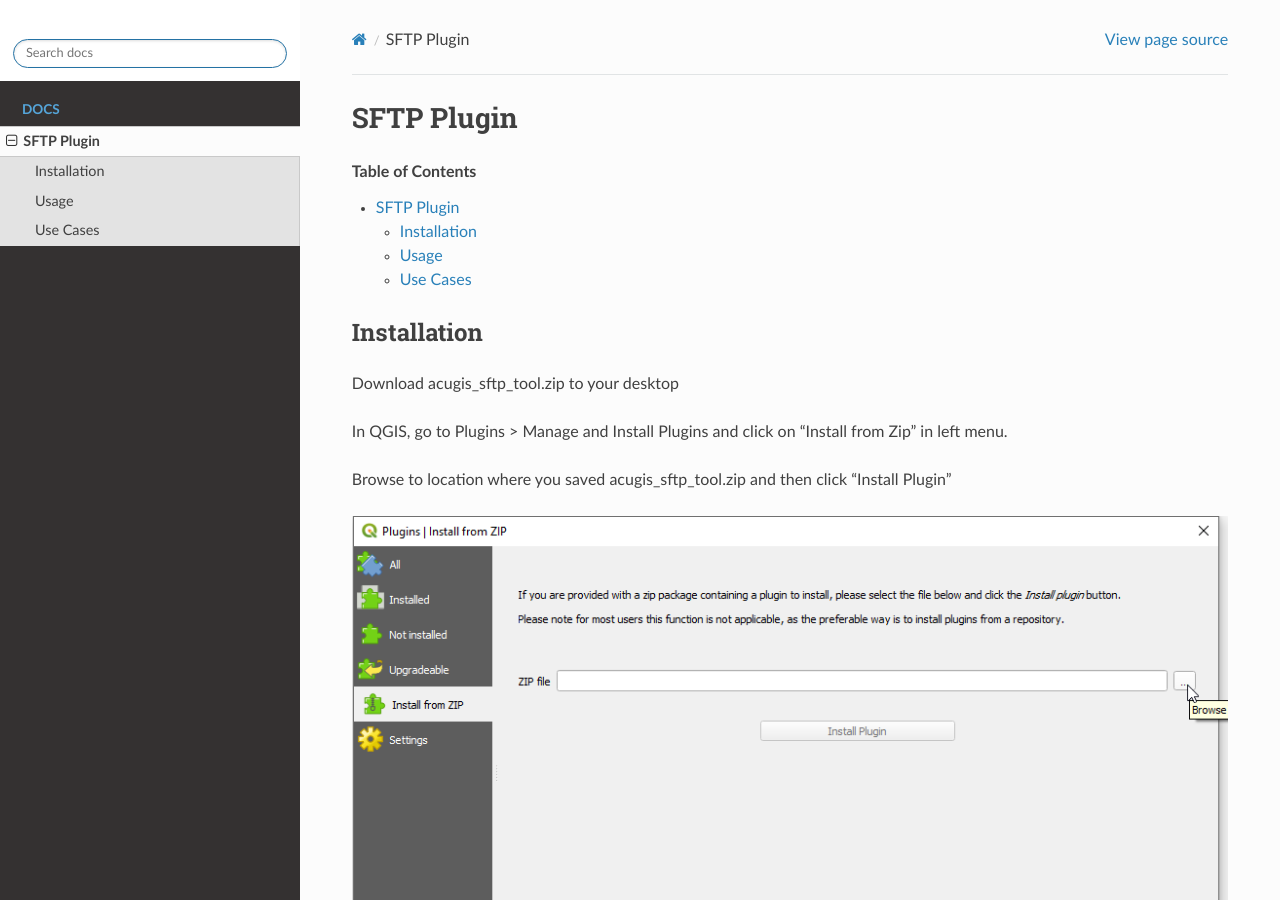
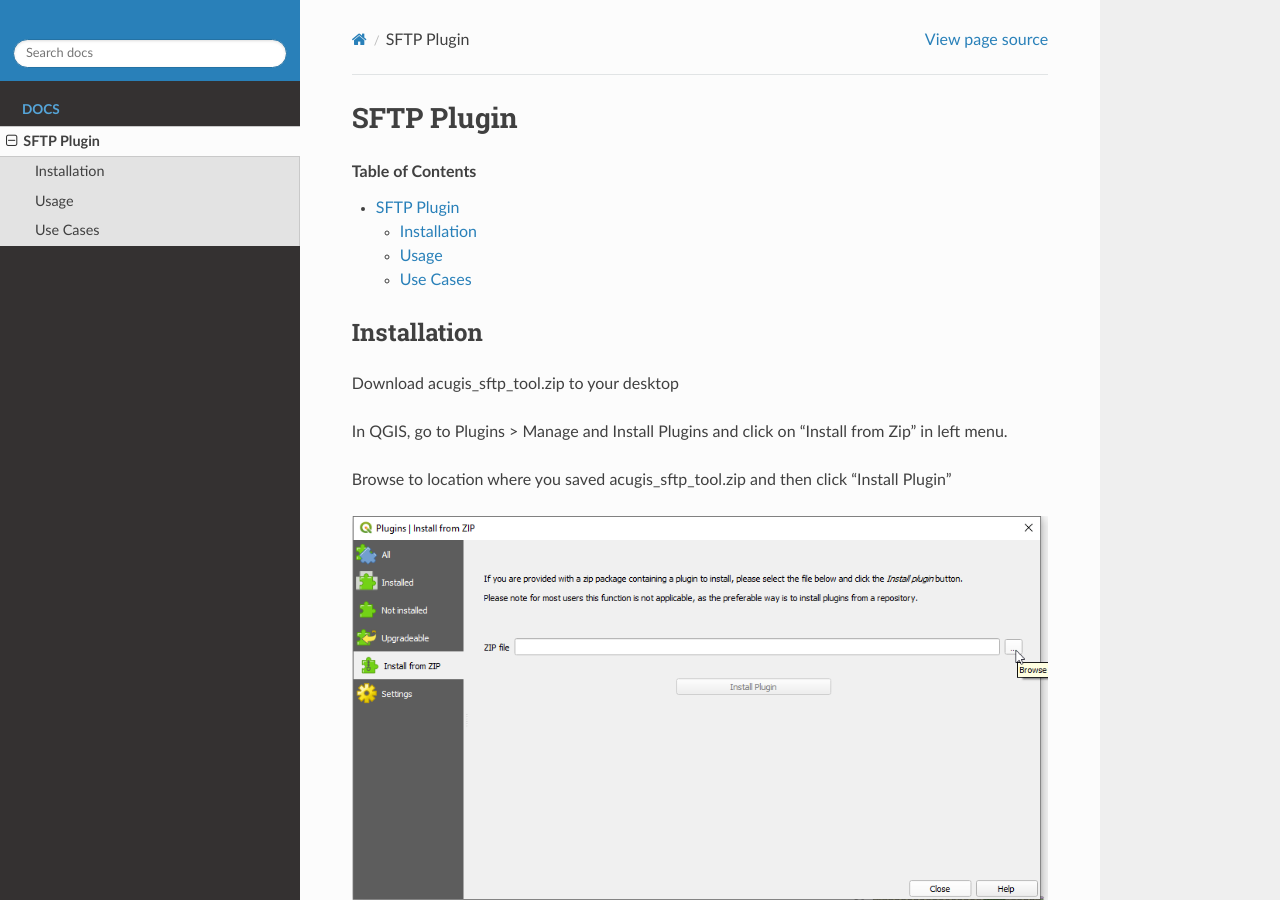
Before and after one commit to meyerlor/acugis_sftp_tool, a Sphinx documentation site: the page built from docs/plugin.rst, in a window 1280 px wide and 900 px high. Built offline with Sphinx 7.4.7 and the Read the Docs theme 3.1.0, drawn with Linux system fonts in a browser that asks for light colours.

Commit message:
Update conf.py

```diff
--- a/docs/conf.py
+++ b/docs/conf.py
@@ -42,9 +42,9 @@
 
 # These paths are either relative to html_static_path
 # or fully qualified paths (eg. https://...)
-html_css_files = [
-    'css/custom.css',
-]
+# html_css_files = [
+#    'css/custom.css',
+# ]
 
 pygments_style = "sphinx"
 
```
